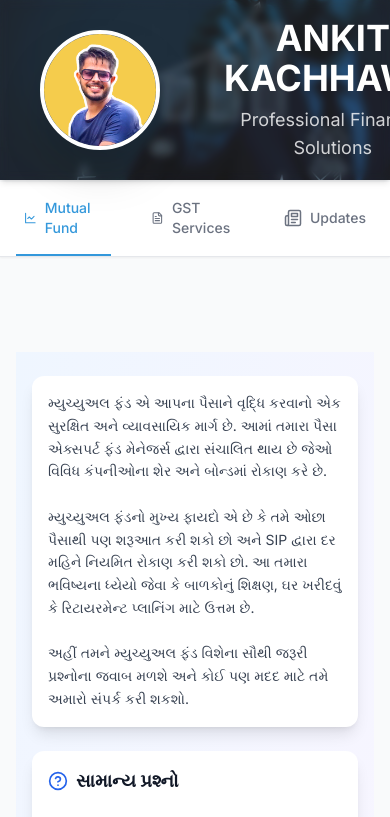
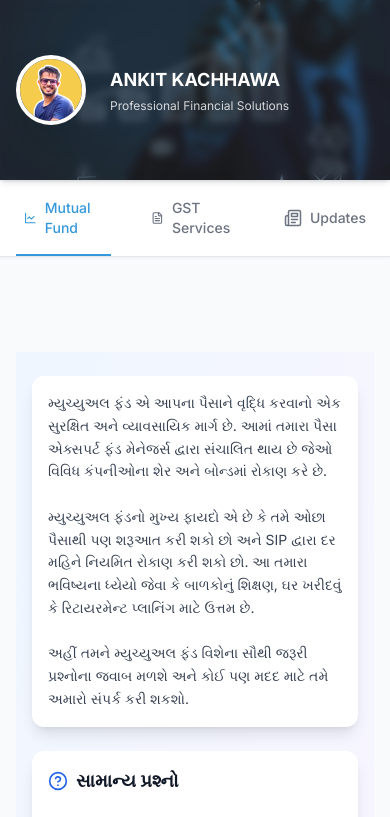
Before and after one commit to AnkitKachhawa1/aaaa, a React (Vite) app: page /mutualfund in a window 390 px wide. Shown: the top 817 px of the page. Built offline with nearby package versions, Linux system fonts and the light colour scheme.

Commit message:
Update Header.tsx

```diff
--- a/src/components/Header.tsx
+++ b/src/components/Header.tsx
@@ -9,8 +9,8 @@ const Header: React.FC = () => {
     >
       <div className="backdrop-brightness-95 backdrop-blur-sm h-full flex items-center">
         {/* Profile Image with some left margin (not extreme left) */}
-        <div className="ml-10 mr-8">
-          <div className="w-[120px] h-[120px] rounded-full overflow-hidden border-4 border-white shadow-2xl">
+        <div className="ml-4 mr-4 sm:ml-10 sm:mr-8">
+          <div className="w-[70px] h-[70px] sm:w-[120px] sm:h-[120px] rounded-full overflow-hidden border-4 border-white shadow-2xl">
             <img
               src="/profile.jpg"
               alt="Ankit Kachhawa"
@@ -19,10 +19,14 @@ const Header: React.FC = () => {
           </div>
         </div>
         {/* Name and Tagline - center/right shifted */}
-        <div className="flex-1 flex flex-col items-start justify-center pl-8">
-          <Link to="/" className="block">
-            <h1 className="text-4xl font-bold text-white mb-2 text-center md:text-left">ANKIT KACHHAWA</h1>
-            <p className="text-lg text-white/80 text-center md:text-left">Professional Financial Solutions</p>
+        <div className="flex-1 flex flex-col items-start justify-center pl-2 sm:pl-8">
+          <Link to="/" className="block w-full">
+            <h1 className="text-lg xs:text-xl sm:text-4xl font-bold text-white mb-1 sm:mb-2 whitespace-nowrap">
+              ANKIT KACHHAWA
+            </h1>
+            <p className="text-xs sm:text-lg text-white/80 whitespace-nowrap">
+              Professional Financial Solutions
+            </p>
           </Link>
         </div>
       </div>
```
